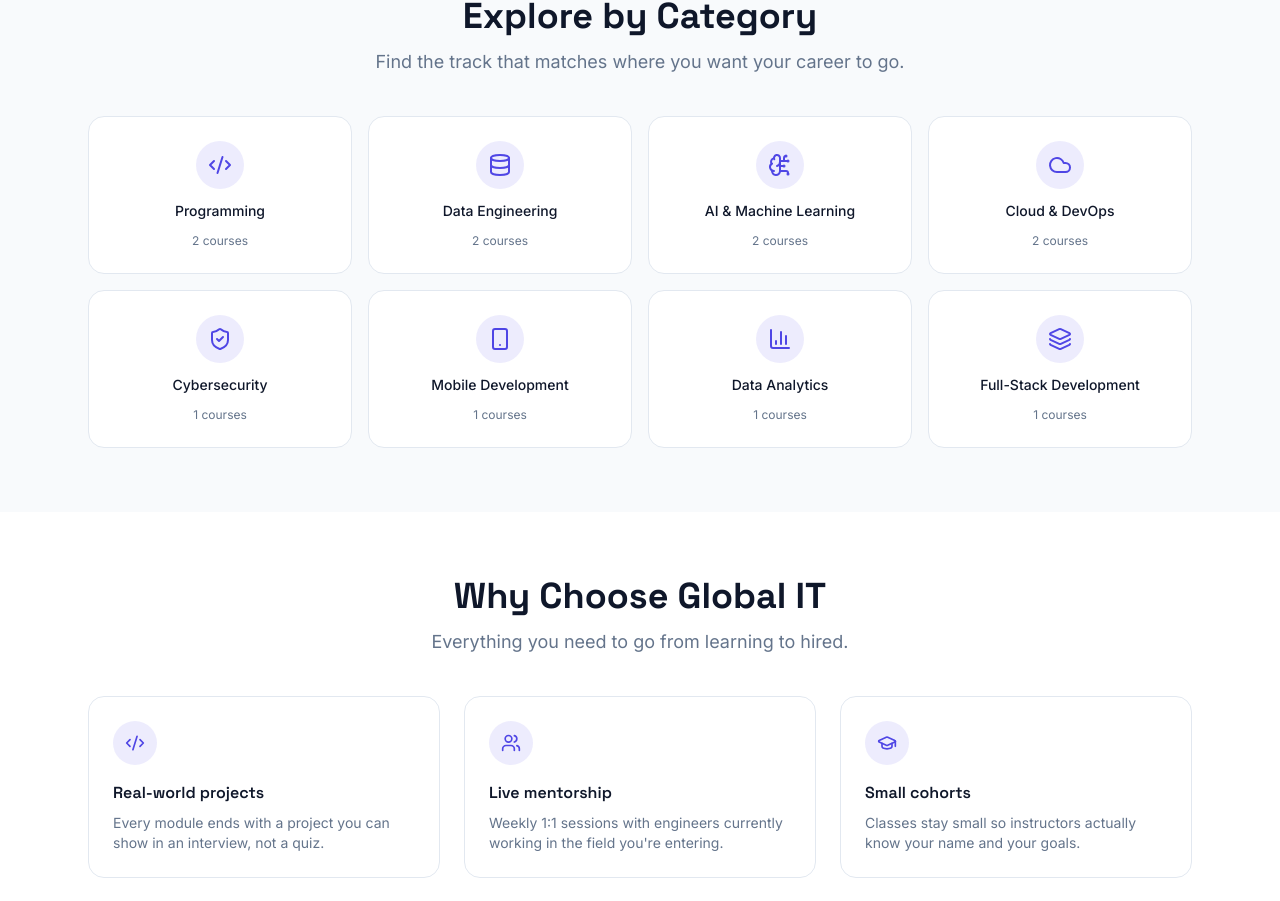
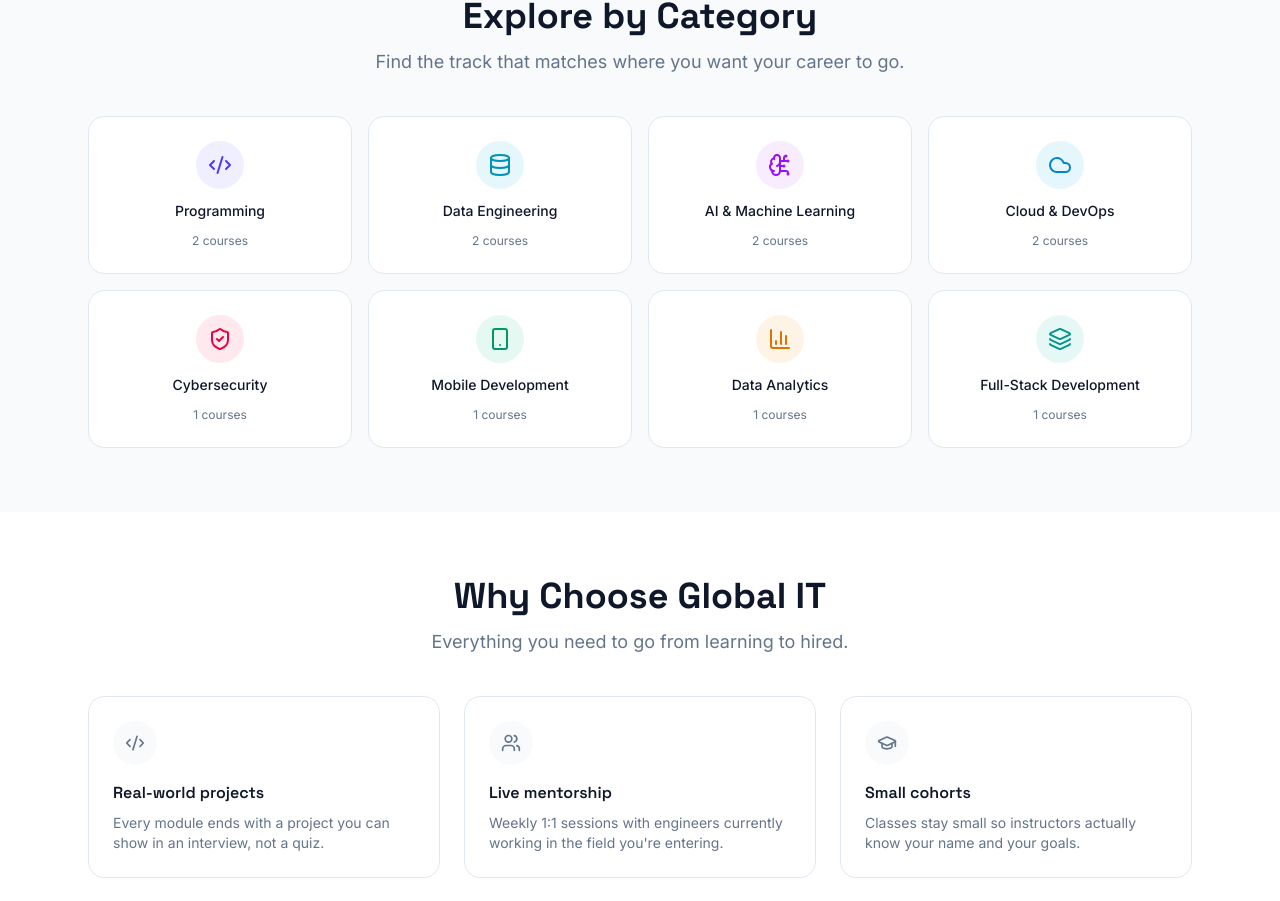
Before and after one commit to azizeke/gitb-capstone1, a Next.js app: page /en in a window 1280 px wide. Shown: the part 1861-2762 px from the top of the page. Built offline with nearby package versions, Linux system fonts and the light colour scheme.

Commit message:
content: update hero title to 'Build the IT Career the World Is Hiring For' (EN/TR/NL)

```diff
--- a/messages/en.json
+++ b/messages/en.json
@@ -267,7 +267,7 @@
   "HomePage": {
     "hero": {
       "badge": "AI-Powered Learning Platform",
-      "title": "Launch your tech career in weeks, not years",
+      "title": "Build the IT Career the World Is Hiring For",
       "subtitle": "Join a bootcamp built with real engineers, real projects, and real hiring outcomes.",
       "ctaPrimary": "Start Learning Free",
       "ctaSecondary": "Browse Programs"
--- a/messages/nl.json
+++ b/messages/nl.json
@@ -267,7 +267,7 @@
   "HomePage": {
     "hero": {
       "badge": "AI-gedreven Leerplatform",
-      "title": "Start je techcarrière in weken, niet jaren",
+      "title": "Bouw de IT-carrière waar de wereld naar op zoek is",
       "subtitle": "Sluit je aan bij een bootcamp gebouwd door echte engineers, met echte projecten en echte aannameresultaten.",
       "ctaPrimary": "Gratis Beginnen met Leren",
       "ctaSecondary": "Bekijk Programma's"
--- a/messages/tr.json
+++ b/messages/tr.json
@@ -267,7 +267,7 @@
   "HomePage": {
     "hero": {
       "badge": "Yapay Zeka Destekli Öğrenme Platformu",
-      "title": "Teknoloji kariyerine yıllar değil, haftalar içinde başla",
+      "title": "Dünyanın Aradığı IT Kariyerini İnşa Et",
       "subtitle": "Gerçek mühendisler, gerçek projeler ve gerçek işe alım sonuçlarıyla kurulmuş bir bootcamp'e katıl.",
       "ctaPrimary": "Ücretsiz Öğrenmeye Başla",
       "ctaSecondary": "Programlara Göz At"
--- a/src/components/sections/CategoryGrid.tsx
+++ b/src/components/sections/CategoryGrid.tsx
@@ -3,7 +3,66 @@ import type { LucideIcon } from 'lucide-react';
 import { useTranslations } from 'next-intl';
 import { categories } from '@/data/categories';
 import { Link } from '@/i18n/navigation';
+import { cn } from '@/lib/cn';
 import { ScrollReveal } from './ScrollReveal';
+
+/*
+ * Kategorileri görsel olarak birbirinden ayırmak için her birine ayrı bir
+ * renk atanıyor. Bu renkler marka renk paletimizin (primary/secondary/vb.)
+ * bir parçası DEĞİL — kasıtlı olarak daha geniş bir palet kullanıldı, çünkü
+ * amaç marka kimliği değil, 8 farklı kategoriyi ilk bakışta ayırt edilebilir
+ * kılmak. Tailwind'in derleme zamanı tarayıcısının bu class'ları
+ * bulabilmesi için (dinamik string birleştirme yerine) tam class adları
+ * burada literal olarak yazılmalı.
+ */
+const categoryColors: Record<string, { iconBg: string; iconText: string; hoverBorder: string }> = {
+  programming: {
+    iconBg: 'bg-indigo-500/10',
+    iconText: 'text-indigo-600',
+    hoverBorder: 'hover:border-indigo-500',
+  },
+  'data-engineering': {
+    iconBg: 'bg-cyan-500/10',
+    iconText: 'text-cyan-600',
+    hoverBorder: 'hover:border-cyan-500',
+  },
+  'ai-ml': {
+    iconBg: 'bg-purple-500/10',
+    iconText: 'text-purple-600',
+    hoverBorder: 'hover:border-purple-500',
+  },
+  'cloud-devops': {
+    iconBg: 'bg-sky-500/10',
+    iconText: 'text-sky-600',
+    hoverBorder: 'hover:border-sky-500',
+  },
+  cybersecurity: {
+    iconBg: 'bg-rose-500/10',
+    iconText: 'text-rose-600',
+    hoverBorder: 'hover:border-rose-500',
+  },
+  'mobile-dev': {
+    iconBg: 'bg-emerald-500/10',
+    iconText: 'text-emerald-600',
+    hoverBorder: 'hover:border-emerald-500',
+  },
+  'data-analytics': {
+    iconBg: 'bg-amber-500/10',
+    iconText: 'text-amber-600',
+    hoverBorder: 'hover:border-amber-500',
+  },
+  'full-stack': {
+    iconBg: 'bg-teal-500/10',
+    iconText: 'text-teal-600',
+    hoverBorder: 'hover:border-teal-500',
+  },
+};
+
+const defaultCategoryColor = {
+  iconBg: 'bg-primary/10',
+  iconText: 'text-primary',
+  hoverBorder: 'hover:border-primary',
+};
 
 export function CategoryGrid() {
   const t = useTranslations('HomePage.categories');
@@ -25,14 +84,24 @@ export function CategoryGrid() {
               // gösterilir, uygulama çökmez.
               const Icon =
                 (Icons[category.icon as keyof typeof Icons] as LucideIcon) ?? Icons.Layers;
+              const colors = categoryColors[category.slug] ?? defaultCategoryColor;
 
               return (
                 <Link
                   key={category.slug}
                   href={`/bootcamps?category=${category.slug}`}
-                  className="bg-background border-border hover:border-primary flex flex-col items-center gap-3 rounded-lg border p-6 text-center transition-colors"
+                  className={cn(
+                    'bg-background border-border flex flex-col items-center gap-3 rounded-lg border p-6 text-center transition-colors',
+                    colors.hoverBorder,
+                  )}
                 >
-                  <span className="bg-primary/10 text-primary flex h-12 w-12 items-center justify-center rounded-full">
+                  <span
+                    className={cn(
+                      'flex h-12 w-12 items-center justify-center rounded-full',
+                      colors.iconBg,
+                      colors.iconText,
+                    )}
+                  >
                     <Icon className="h-6 w-6" />
                   </span>
                   <span className="text-sm font-medium">{category.name}</span>
--- a/src/components/sections/ClosingCta.tsx
+++ b/src/components/sections/ClosingCta.tsx
@@ -1,11 +1,13 @@
 import { useTranslations } from 'next-intl';
 import { buttonStyles } from '@/components/ui';
 import { Link } from '@/i18n/navigation';
+import { ScrollReveal } from './ScrollReveal';
 
 export function ClosingCta() {
   const t = useTranslations('HomePage.closingCta');
 
   return (
+    <ScrollReveal>
       <section className="bg-primary text-primary-foreground py-16">
         <div className="mx-auto max-w-2xl px-6 text-center">
           <h2 className="font-heading text-3xl font-bold sm:text-4xl">{t('title')}</h2>
@@ -18,5 +20,6 @@ export function ClosingCta() {
           </Link>
         </div>
       </section>
+    </ScrollReveal>
   );
 }
--- a/src/components/sections/Features.tsx
+++ b/src/components/sections/Features.tsx
@@ -7,10 +7,60 @@ import {
   Users,
 } from 'lucide-react';
 import { useTranslations } from 'next-intl';
+import { cn } from '@/lib/cn';
 import { ScrollReveal } from './ScrollReveal';
 
-// Çeviri dosyasındaki `features.items` dizisiyle SIRA olarak eşleşir.
-const featureIcons = [Code2, Users, GraduationCap, Briefcase, SlidersHorizontal, InfinityIcon];
+/*
+ * Her özellik kartının kendine ait bir vurgu rengi var; kart hover
+ * edildiğinde ikon o renkle "yanıyor" (group-hover). Marka paletinin
+ * dışında, kasıtlı olarak geniş bir palet kullanıldı — amaç 6 farklı
+ * özelliği görsel olarak ayırt edilebilir kılmak. Tailwind'in derleme
+ * zamanı tarayıcısı için class adları literal yazılmalı (dinamik string
+ * birleştirme çalışmaz).
+ */
+const featureStyles: {
+  icon: typeof Code2;
+  hoverBorder: string;
+  hoverIconBg: string;
+  hoverIconText: string;
+}[] = [
+  {
+    icon: Code2,
+    hoverBorder: 'hover:border-indigo-500',
+    hoverIconBg: 'group-hover:bg-indigo-500/10',
+    hoverIconText: 'group-hover:text-indigo-600',
+  },
+  {
+    icon: Users,
+    hoverBorder: 'hover:border-sky-500',
+    hoverIconBg: 'group-hover:bg-sky-500/10',
+    hoverIconText: 'group-hover:text-sky-600',
+  },
+  {
+    icon: GraduationCap,
+    hoverBorder: 'hover:border-emerald-500',
+    hoverIconBg: 'group-hover:bg-emerald-500/10',
+    hoverIconText: 'group-hover:text-emerald-600',
+  },
+  {
+    icon: Briefcase,
+    hoverBorder: 'hover:border-amber-500',
+    hoverIconBg: 'group-hover:bg-amber-500/10',
+    hoverIconText: 'group-hover:text-amber-600',
+  },
+  {
+    icon: SlidersHorizontal,
+    hoverBorder: 'hover:border-purple-500',
+    hoverIconBg: 'group-hover:bg-purple-500/10',
+    hoverIconText: 'group-hover:text-purple-600',
+  },
+  {
+    icon: InfinityIcon,
+    hoverBorder: 'hover:border-rose-500',
+    hoverIconBg: 'group-hover:bg-rose-500/10',
+    hoverIconText: 'group-hover:text-rose-600',
+  },
+];
 
 interface FeatureItem {
   title: string;
@@ -31,10 +81,23 @@ export function Features() {
 
         <div className="grid grid-cols-1 gap-6 sm:grid-cols-2 lg:grid-cols-3">
           {items.map((item, index) => {
-            const Icon = featureIcons[index] ?? Code2;
+            const style = featureStyles[index] ?? featureStyles[0];
+            const Icon = style.icon;
             return (
-              <div key={item.title} className="border-border rounded-lg border p-6">
-                <span className="bg-primary/10 text-primary mb-4 flex h-11 w-11 items-center justify-center rounded-full">
+              <div
+                key={item.title}
+                className={cn(
+                  'border-border group rounded-lg border p-6 transition-colors',
+                  style.hoverBorder,
+                )}
+              >
+                <span
+                  className={cn(
+                    'bg-surface text-muted mb-4 flex h-11 w-11 items-center justify-center rounded-full transition-colors',
+                    style.hoverIconBg,
+                    style.hoverIconText,
+                  )}
+                >
                   <Icon className="h-5 w-5" />
                 </span>
                 <h3 className="font-heading text-base font-semibold">{item.title}</h3>
--- a/src/components/sections/HeroBackground.tsx
+++ b/src/components/sections/HeroBackground.tsx
@@ -49,7 +49,7 @@ export function HeroBackground() {
           priority={index === 0}
           className={cn(
             'object-cover transition-opacity duration-1000',
-            index === activeIndex ? 'opacity-80' : 'opacity-0',
+            index === activeIndex ? 'opacity-100' : 'opacity-0',
           )}
         />
       ))}
--- a/src/components/sections/HowItWorks.tsx
+++ b/src/components/sections/HowItWorks.tsx
@@ -1,34 +1,65 @@
+import { Briefcase, ClipboardCheck, Hammer, NotebookPen } from 'lucide-react';
 import { useTranslations } from 'next-intl';
+import { ScrollReveal } from './ScrollReveal';
 
 interface Step {
   title: string;
   description: string;
 }
 
+/*
+ * Her adımın kendine ait bir renkli ikon karesi var (referans sitedeki
+ * tasarıma göre). Marka paletinin dışında, adımları görsel olarak ayırt
+ * etmek için kasıtlı olarak farklı renkler seçildi.
+ */
+const stepStyles = [
+  { icon: ClipboardCheck, bg: 'bg-indigo-500' },
+  { icon: NotebookPen, bg: 'bg-cyan-500' },
+  { icon: Hammer, bg: 'bg-emerald-500' },
+  { icon: Briefcase, bg: 'bg-purple-500' },
+];
+
 export function HowItWorks() {
   const t = useTranslations('HomePage.howItWorks');
   const steps = t.raw('steps') as Step[];
 
   return (
+    <ScrollReveal>
       <section className="bg-surface py-16">
         <div className="mx-auto max-w-5xl px-6">
-        <div className="mb-12 text-center">
+          <div className="mb-16 text-center">
             <h2 className="font-heading text-3xl font-bold sm:text-4xl">{t('title')}</h2>
             <p className="text-muted mt-3 text-lg">{t('subtitle')}</p>
           </div>
 
-        <div className="grid grid-cols-1 gap-8 sm:grid-cols-2 lg:grid-cols-4">
-          {steps.map((step, index) => (
+          <div className="relative grid grid-cols-1 gap-10 sm:grid-cols-2 lg:grid-cols-4">
+            {/* Bağlantı çizgisi: sadece geniş ekranda, ikonların dikey ortasından geçer */}
+            <div className="border-border absolute top-7 right-0 left-0 hidden border-t lg:block" />
+
+            {steps.map((step, index) => {
+              const style = stepStyles[index] ?? stepStyles[0];
+              const Icon = style.icon;
+
+              return (
                 <div key={step.title} className="relative text-center">
-              <div className="bg-primary text-primary-foreground font-heading mx-auto flex h-10 w-10 items-center justify-center rounded-full text-sm font-bold">
+                  <div className="relative mx-auto w-fit">
+                    <div
+                      className={`relative z-10 flex h-14 w-14 items-center justify-center rounded-xl text-white shadow-md ${style.bg}`}
+                    >
+                      <Icon className="h-6 w-6" />
+                    </div>
+                    <span className="border-border bg-background text-text absolute -top-2 -right-2 z-20 flex h-6 w-6 items-center justify-center rounded-full border text-xs font-bold">
                       {index + 1}
+                    </span>
                   </div>
                   <h3 className="font-heading mt-4 text-base font-semibold">{step.title}</h3>
                   <p className="text-muted mt-2 text-sm">{step.description}</p>
                 </div>
-          ))}
+              );
+            })}
           </div>
         </div>
       </section>
+    </ScrollReveal>
   );
 }
--- a/src/components/sections/Instructors.tsx
+++ b/src/components/sections/Instructors.tsx
@@ -1,12 +1,14 @@
 import { useTranslations } from 'next-intl';
 import Image from 'next/image';
 import { instructors } from '@/data/instructors';
+import { ScrollReveal } from './ScrollReveal';
 
 export function Instructors() {
   const t = useTranslations('HomePage.instructors');
   const featured = instructors.slice(0, 4);
 
   return (
+    <ScrollReveal>
       <section className="mx-auto max-w-6xl px-6 py-16">
         <div className="mb-10 text-center">
           <h2 className="font-heading text-3xl font-bold sm:text-4xl">{t('title')}</h2>
@@ -32,5 +34,6 @@ export function Instructors() {
           ))}
         </div>
       </section>
+    </ScrollReveal>
   );
 }
--- a/src/components/sections/Newsletter.tsx
+++ b/src/components/sections/Newsletter.tsx
@@ -3,6 +3,7 @@
 import { useTranslations } from 'next-intl';
 import { type FormEvent, useState } from 'react';
 import { Button, Input } from '@/components/ui';
+import { ScrollReveal } from './ScrollReveal';
 
 type Status = 'idle' | 'loading' | 'success';
 
@@ -23,6 +24,7 @@ export function Newsletter() {
   }
 
   return (
+    <ScrollReveal>
       <section className="mx-auto max-w-2xl px-6 py-16 text-center">
         <h2 className="font-heading text-3xl font-bold sm:text-4xl">{t('title')}</h2>
         <p className="text-muted mt-3 text-lg">{t('subtitle')}</p>
@@ -49,5 +51,6 @@ export function Newsletter() {
           </form>
         )}
       </section>
+    </ScrollReveal>
   );
 }
--- a/src/components/sections/Pricing.tsx
+++ b/src/components/sections/Pricing.tsx
@@ -4,11 +4,13 @@ import { Badge, buttonStyles, Card } from '@/components/ui';
 import { pricingPlans } from '@/data/pricing';
 import { Link } from '@/i18n/navigation';
 import { cn } from '@/lib/cn';
+import { ScrollReveal } from './ScrollReveal';
 
 export function Pricing() {
   const t = useTranslations('HomePage.pricing');
 
   return (
+    <ScrollReveal>
       <section id="pricing" className="mx-auto max-w-6xl px-6 py-16">
         <div className="mb-10 text-center">
           <h2 className="font-heading text-3xl font-bold sm:text-4xl">{t('title')}</h2>
@@ -67,5 +69,6 @@ export function Pricing() {
           ))}
         </div>
       </section>
+    </ScrollReveal>
   );
 }
```
Lines whose indentation alone changed are shown as unchanged.
